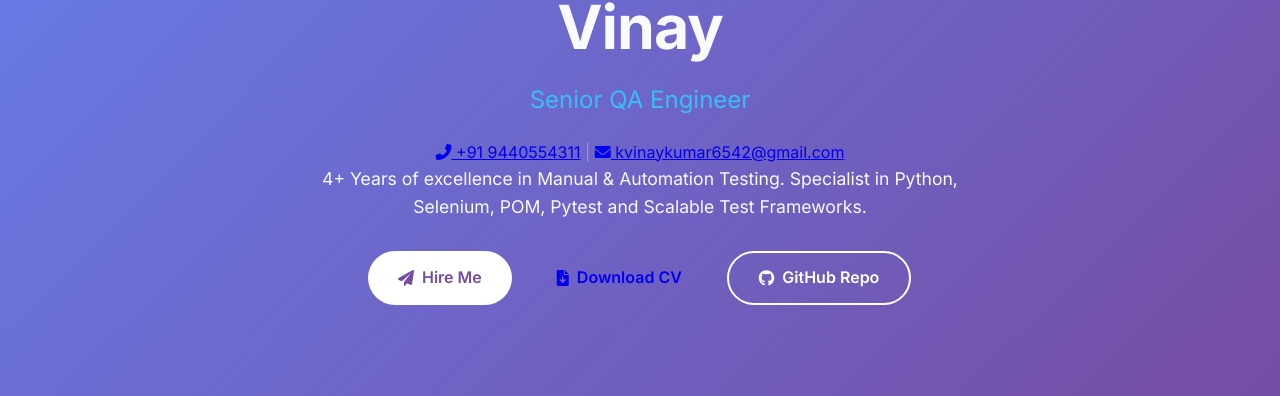
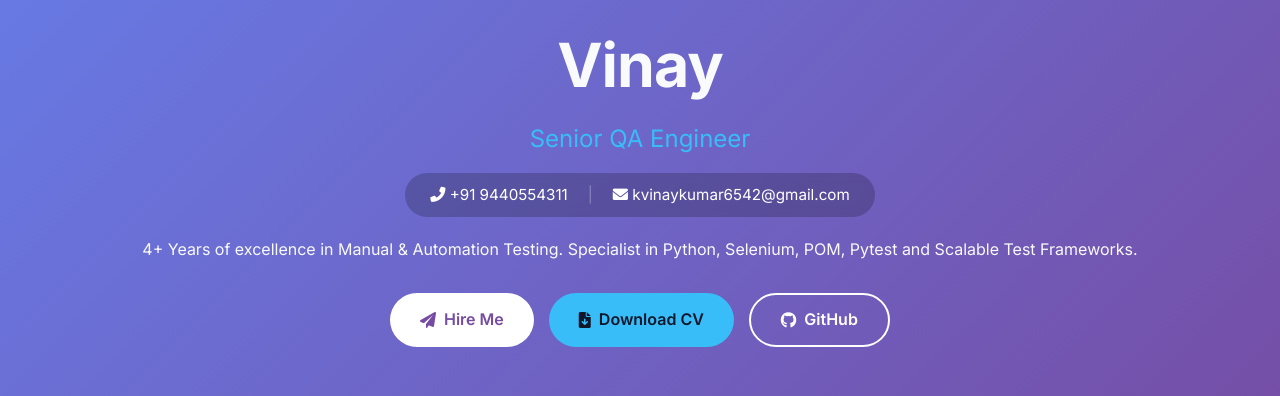
Before and after one commit to uvvinay/Portfolio, a plain HTML site: page index.html in a window 1280 px wide. Shown: the part 178-574 px from the top of the page. Drawn offline with nearby package versions, Linux system fonts and the light colour scheme.

Commit message:
Update index.html

```diff
--- a/index.html
+++ b/index.html
@@ -30,7 +30,7 @@
 
         /* --- Hero Section --- */
         .hero {
-            height: 80vh;
+            height: 90vh;
             display: flex;
             flex-direction: column;
             justify-content: center;
@@ -42,8 +42,37 @@
         }
 
         .hero h1 { font-size: 3.8rem; margin-bottom: 5px; font-weight: 800; letter-spacing: -1px; }
-        .hero h2 { font-size: 1.5rem; color: var(--accent); margin-bottom: 20px; font-weight: 400; }
-        .hero p { font-size: 1.1rem; opacity: 0.9; max-width: 650px; }
+        .hero h2 { font-size: 1.5rem; color: var(--accent); margin-bottom: 15px; font-weight: 400; }
+
+        .contact-bar {
+
+            display: flex;
+
+            gap: 20px;
+
+            margin-bottom: 20px;
+
+            font-size: 0.95rem;
+
+            background: rgba(0,0,0,0.2);
+
+            padding: 10px 25px;
+
+            border-radius: 50px;
+
+            backdrop-filter: blur(5px);
+
+        }
+
+        .contact-bar a { color: white; text-decoration: none; transition: 0.3s; }
+
+        .contact-bar a:hover { color: var(--accent); }
+
+
+
+        .btn-group { margin-top: 30px; display: flex; flex-wrap: wrap; justify-content: center; gap: 15px; }
+
+
 
         .btn-group { margin-top: 30px; display: flex; gap: 15px; }
 
@@ -60,6 +89,7 @@
 
         .btn-hire { background: white; color: #764ba2; }
         .btn-git { border: 2px solid white; color: white; }
+        .btn-cv { background: var(--accent); color: var(--dark-bg); }
         .btn:hover { transform: translateY(-3px); box-shadow: 0 10px 20px rgba(0,0,0,0.2); }
 
         /* --- Layout --- */
@@ -183,7 +213,7 @@
         <div class="btn-group" data-aos="zoom-in" data-aos-delay="600">
             <a href="#contact" class="btn btn-hire"><i class="fas fa-paper-plane"></i> Hire Me</a>
             <a href="resume.pdf" download class="btn btn-cv"><i class="fas fa-file-download"></i> Download CV</a>
-            <a href="https://github.com/uvvinay" target="_blank" class="btn btn-git"><i class="fab fa-github"></i> GitHub Repo</a>
+            <a href="https://github.com/uvvinay" target="_blank" class="btn btn-git"><i class="fab fa-github"></i> GitHub</a>
         </div>
     </section>
 
```
